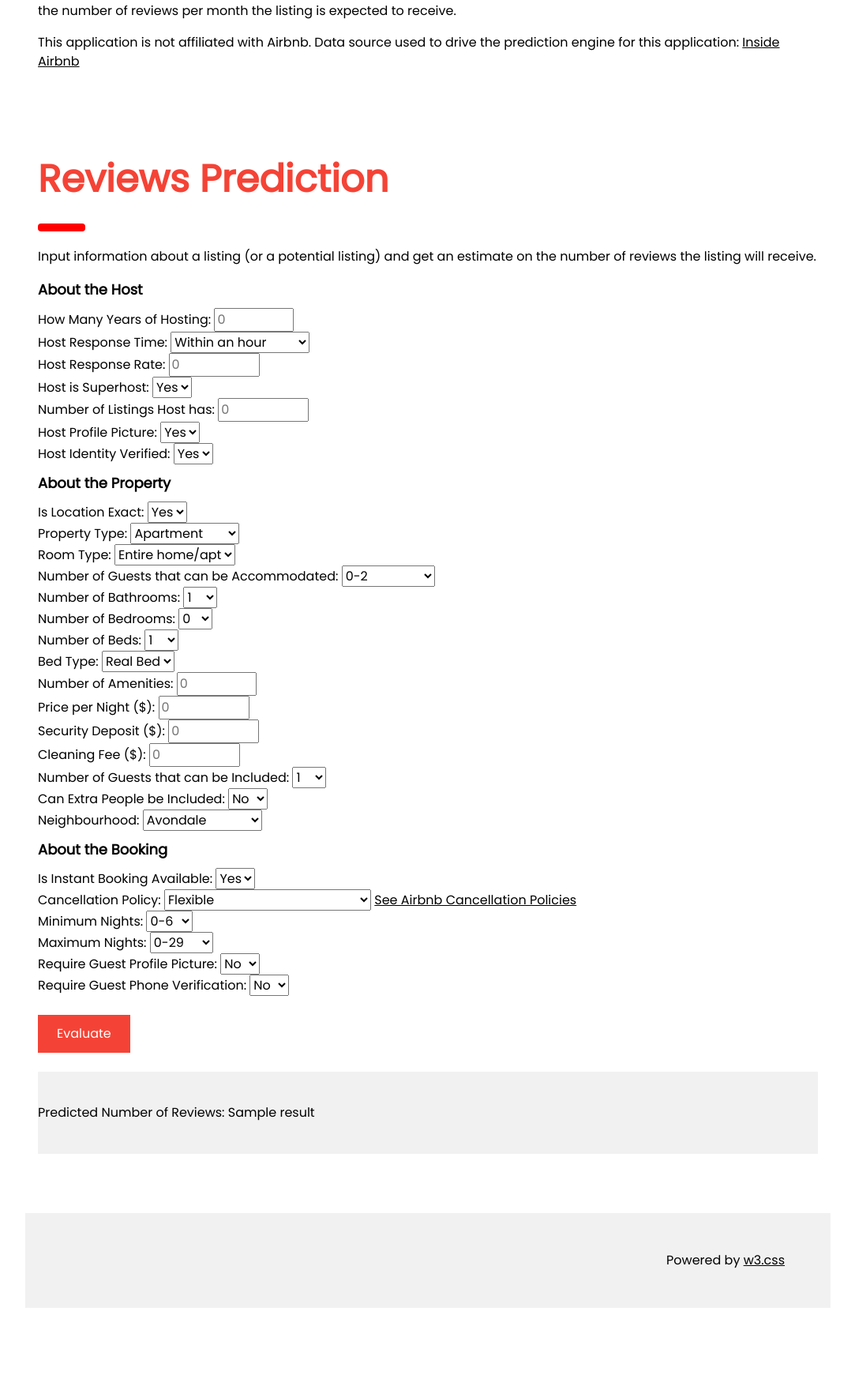
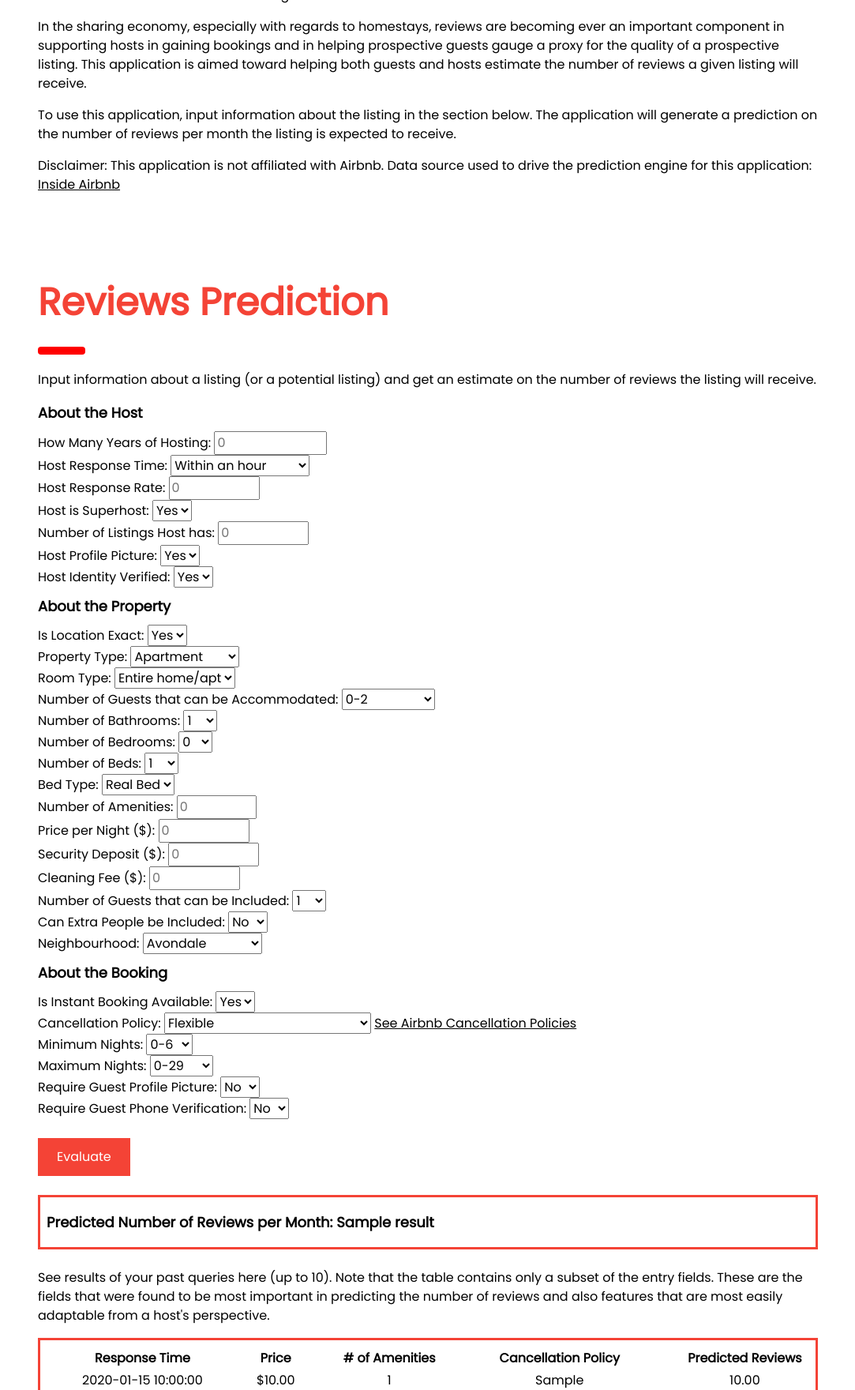
Before and after one commit to cayang/2020-msia423-yang, a Flask app: template app/templates/index.html in a window 1400 px wide. Shown: the part 1895-3655 px from the top of the page at 79% size, without its empty margins (308-1391 px from the left). Before the commit the page ends 3551 px from the top, so only its background shows below. Run offline with Flask 2, Linux system fonts and the light colour scheme; the template is opened without the code that fills it: most values are stand-ins (such as "Sample title", 1, 10 or a date in 2020); parts of the project's set-up code (start-up, migrations or seed data) failed here and were passed over; some libraries are stand-ins or nearby versions.

Commit message:
Updates to flask configurations and webapp template

```diff
--- a/app.py
+++ b/app.py
@@ -13,10 +13,10 @@ from src.create_db import Listings
 
 
 # Initialize the Flask application
-app = Flask(__name__, template_folder="app/templates")
+app = Flask(__name__, template_folder="app/templates", static_folder="app/static")
 
 # Configure flask app from flask_config.py
-app.config.from_object("config")
+app.config.from_pyfile("config.py")
 
 # Define LOGGING_CONFIG in flask_config.py - path to config file for setting
 # up the logger (e.g. config/logging/local.conf)
@@ -90,6 +90,7 @@ def add_entry():
     # Generate result
     result = run_predict(X, modelconfig=config.YAML_CONFIG)
 
+    # Write user input to database
     try:
         listing = Listings(
             host_since_years=float(request.form["host_since_years"]),
@@ -128,9 +129,14 @@ def add_entry():
         )
         db.session.add(listing)
         db.session.commit()
+        logger.info("New listing added.")
 
-        logger.info("New listing added.")
-        return render_template("index.html", result=result)
+        # Query table results
+        query = db.session.query(Listings).limit(app.config["MAX_ROWS_SHOW"]).all()
+
+        return render_template(
+            "index.html", inputs=query, result=result, scroll="result"
+        )
 
     except:
         traceback.print_exc()
--- a/app/templates/index.html
+++ b/app/templates/index.html
@@ -1,11 +1,10 @@
 <!DOCTYPE html>
 <html lang="en">
-<title>W3.CSS Template</title>
 <meta charset="UTF-8">
 <meta name="viewport" content="width=device-width, initial-scale=1">
 <link rel="stylesheet" href="https://www.w3schools.com/w3css/4/w3.css">
 <link rel="stylesheet" href="https://fonts.googleapis.com/css?family=Poppins">
-<script src="bootstrap.bundle.js"></script>
+
 
 <style>
    h1 {
@@ -27,6 +26,14 @@
       font-size: 16px;
    }
 
+   th,
+   td {
+      padding-left: 10px;
+      padding-right: 10px;
+      text-align: center;
+
+   }
+
    .w3-half img {
       margin-bottom: -6px;
       margin-top: 16px;
@@ -36,6 +43,13 @@
 
    .w3-half img:hover {
       opacity: 1
+   }
+
+   .results-box {
+      margin-bottom: 24px;
+      padding: 8px;
+      border-style: solid;
+      border-color: #f44336;
    }
 </style>
 
@@ -72,25 +86,25 @@
          <h1 class="w3-jumbo"><b>Airbnb Reviews Prediction: Chicago</b></h1>
          <h1 class="w3-xxxlarge w3-text-red"><b>Mission</b></h1>
          <hr style="width:50px;border:5px solid red" class="w3-round">
+         <p>To provide the tools and infrastructure that would help:</p>
+         <p>
+            - Understand the features driving the number reviews per month (used as a proxy for measuring booking
+            activity and overall
+            user engagement) for a particular listing.
+         </p>
+         <p>
+            - Predict the number of reviews per month a listing will receive, based on features pertaining to its host,
+            accommodation,
+            and booking process.
+         </p>
       </div>
 
       <!-- Photo grid (modal) -->
-      <div class="w3-row-padding">
-         <div class="w3-half">
-            <img src="/w3images/kitchenconcrete.jpg" style="width:100%" onclick="onClick(this)"
-               alt="Concrete meets bricks">
-            <img src="/w3images/livingroom.jpg" style="width:100%" onclick="onClick(this)"
-               alt="Light, white and tight scandinavian design">
-            <img src="/w3images/diningroom.jpg" style="width:100%" onclick="onClick(this)"
-               alt="White walls with designer chairs">
-         </div>
-
-         <div class="w3-half">
-            <img src="/w3images/atrium.jpg" style="width:100%" onclick="onClick(this)" alt="Windows for the atrium">
-            <img src="/w3images/bedroom.jpg" style="width:100%" onclick="onClick(this)"
-               alt="Bedroom and office in one space">
-            <img src="/w3images/livingroom2.jpg" style="width:100%" onclick="onClick(this)" alt="Scandinavian design">
-         </div>
+      <div id="pictures" class="w3-row-padding">
+         <img src="{{ url_for('static', filename='site-photo-1.png') }}" style=" width:100%" onclick="onClick(this)"
+            alt="Top Rated Listings">
+         <img src="{{ url_for('static', filename='site-photo-2.png') }}" style="width:100%" onclick="onClick(this)"
+            alt="Other Listings">
       </div>
 
       <!-- Modal for full size images on click-->
@@ -108,18 +122,18 @@
          <hr style="width:50px;border:5px solid red" class="w3-round">
          <p>Estimate the number of reviews a listing will receive!</p>
          <p>
-            In the sharing economy, especially with regards to homestays, reviews are becoming ever important in
-            supporting hosts in gaining bookings and in helping prospective guests gauge a proxy for the quality of a
-            prospective listing. This application is aimed toward helping both guests and hosts estimate the number of
-            reviews a given listing will receive.
+            In the sharing economy, especially with regards to homestays, reviews are becoming ever an important
+            component in supporting hosts in gaining bookings and in helping prospective guests gauge a proxy for the
+            quality of a prospective listing. This application is aimed toward helping both guests and hosts estimate
+            the number of reviews a given listing will receive.
          </p>
          <p>
             To use this application, input information about the listing in the section below. The application will
             generate a prediction on the number of reviews per month the listing is expected to receive.
          </p>
          <p>
-            This application is not affiliated with Airbnb. Data source used to drive the prediction engine for this
-            application: <a href=http://insideairbnb.com/get-the-data.html target="_blank">Inside Airbnb</a>
+            Disclaimer: This application is not affiliated with Airbnb. Data source used to drive the prediction engine
+            for this application: <a href=http://insideairbnb.com/get-the-data.html target="_blank">Inside Airbnb</a>
          </p>
       </div>
 
@@ -136,7 +150,7 @@
          <form action="/add" method="POST">
             <h5>About the Host</h5>
             <label for="host_since_years">How Many Years of Hosting:</label>
-            <input type=number size=16 name="host_since_years" placeholder=0 min=0 max=100 step=1 required><br>
+            <input type=number size=16 name="host_since_years" placeholder=0 min=0 max=100 step=0.01 required><br>
             <label for="host_response_time">Host Response Time:</label>
             <select name="host_response_time" id="host_response_time">
                <option value="within an hour">Within an hour</option>
@@ -306,10 +320,39 @@
             <button class="w3-button w3-red w3-padding-large w3-hover-black" type="submit">Evaluate</button>
          </form><br>
 
-         <div class="w3-light-grey w3-padding-24">
-            <p>
-               Predicted Number of Reviews: {{ result }}
-            </p>
+         <div id="result" class="results-box">
+            <h5>
+               Predicted Number of Reviews per Month: <strong>{{ result }}</strong>
+            </h5>
+         </div>
+         <p>
+            See results of your past queries here (up to 10). Note that the table contains only a subset of the entry
+            fields. These are the fields that were found to be most important in predicting the number of reviews and
+            also features that are most easily adaptable from a host's perspective.
+         </p>
+         <div id="result_table" class="results-box">
+            <table style="width:1000px">
+               <thead>
+                  <tr>
+                     <th>Response Time</th>
+                     <th>Price</th>
+                     <th># of Amenities</th>
+                     <th>Cancellation Policy</th>
+                     <th>Predicted Reviews</th>
+                  </tr>
+               </thead>
+               <tbody>
+                  {% for input in inputs %}
+                  <tr>
+                     <td>{{ input.host_response_time }}</td>
+                     <td>{{ '$%.2f'|format(input.price) }}</td>
+                     <td>{{ input.amenities_count }}</td>
+                     <td>{{ input.cancellation_policy}}</td>
+                     <td>{{ '%0.2f'|format(input.reviews_per_month) }}</td>
+                  </tr>
+                  {% endfor %}
+               </tbody>
+            </table>
          </div>
       </div>
 
@@ -340,6 +383,9 @@
             var captionText = document.getElementById("caption");
             captionText.innerHTML = element.alt;
          }
+
+         // Scroll to results
+         document.location.hash = '#' + '{{ scroll }}';
       </script>
 
 </body>
--- a/config.py
+++ b/config.py
@@ -66,4 +66,4 @@ APP_NAME = "airbnbchi"
 HOST = "0.0.0.0"
 SQLALCHEMY_TRACK_MODIFICATIONS = True
 SQLALCHEMY_ECHO = False  # If true, SQL for queries made will be printed
-MAX_ROWS_SHOW = 100
+MAX_ROWS_SHOW = 10
```
Also changed, not shown: app/templates/error.html (+52 -4 lines), app/static/site-photo-1.png (added), app/static/site-photo-2.png (added), 1 other file.
